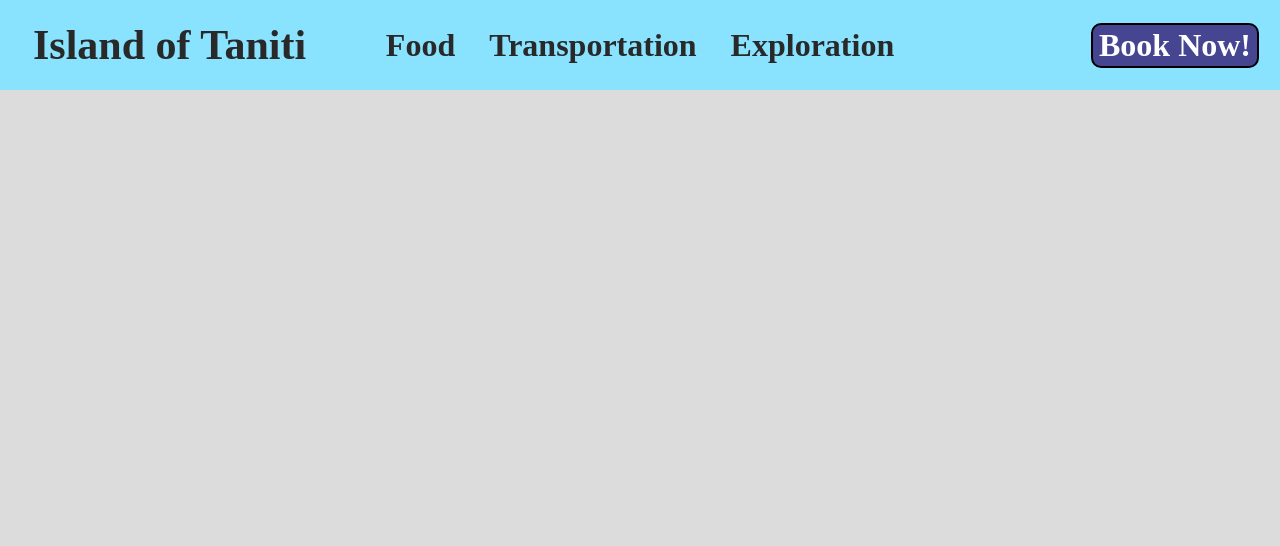
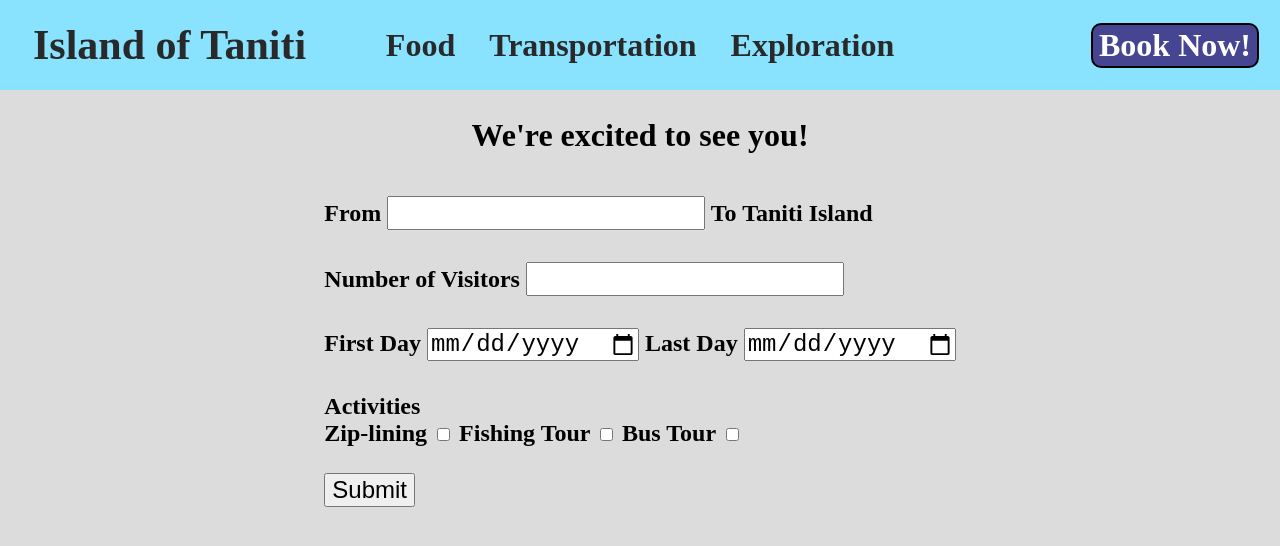
Before and after one commit to conr-pers/Island-of-Taniti, a plain HTML site: page book.html in a window 1280 px wide. Drawn offline with Linux system fonts and the light colour scheme.

Commit message:
Add files via upload

```diff
--- a/book.html
+++ b/book.html
@@ -17,5 +17,32 @@
                 <li><a href="book.html" id="bookBtn">Book Now!</a></li>
             </ul>
         </nav>
+        <main>
+            <h2>We're excited to see you!</h2>
+            <form>
+                <label>From</label>
+                <input type="text">
+                <label>To Taniti Island</label>
+                <br>
+                <label>Number of Visitors</label>
+                <input type="number">
+                <br>
+                <label>First Day</label>
+                <input type="date">
+                <label>Last Day</label>
+                <input type="date">
+                <br>
+                <label>Activities</label>
+                <br>
+                <label>Zip-lining</label>
+                <input type="checkbox">
+                <label>Fishing Tour</label>
+                <input type="checkbox">
+                <label>Bus Tour</label>
+                <input type="checkbox">
+                <br>
+                <button type="submit">Submit</button>
+            </form>
+        </main>
     </body>
 </html>
--- a/style.css
+++ b/style.css
@@ -74,6 +74,30 @@ img#volcano{
 h2{
     font-size: 32px;
 }
+form{
+    margin: 16px;
+    margin-left: auto;
+    margin-right: auto;
+    display:inline-block;
+    text-align: left;
+    font-weight: bold;
+}
+main{
+    display:block;
+    text-align: center;
+}
+form input{
+    margin-bottom: 32px;
+}
 *{
     font-size: 24px;
 }
+ul.logo{
+    list-style-type: none;
+}
+img.logo{
+    width: auto;
+    height: 25px;
+    margin: 0;
+    display:inline-block
+}
```
Also changed, not shown: index.html (+5 -5 lines), exploration.html (line endings or trailing spaces), food.html (line endings or trailing spaces), transportation.html (line endings or trailing spaces).
